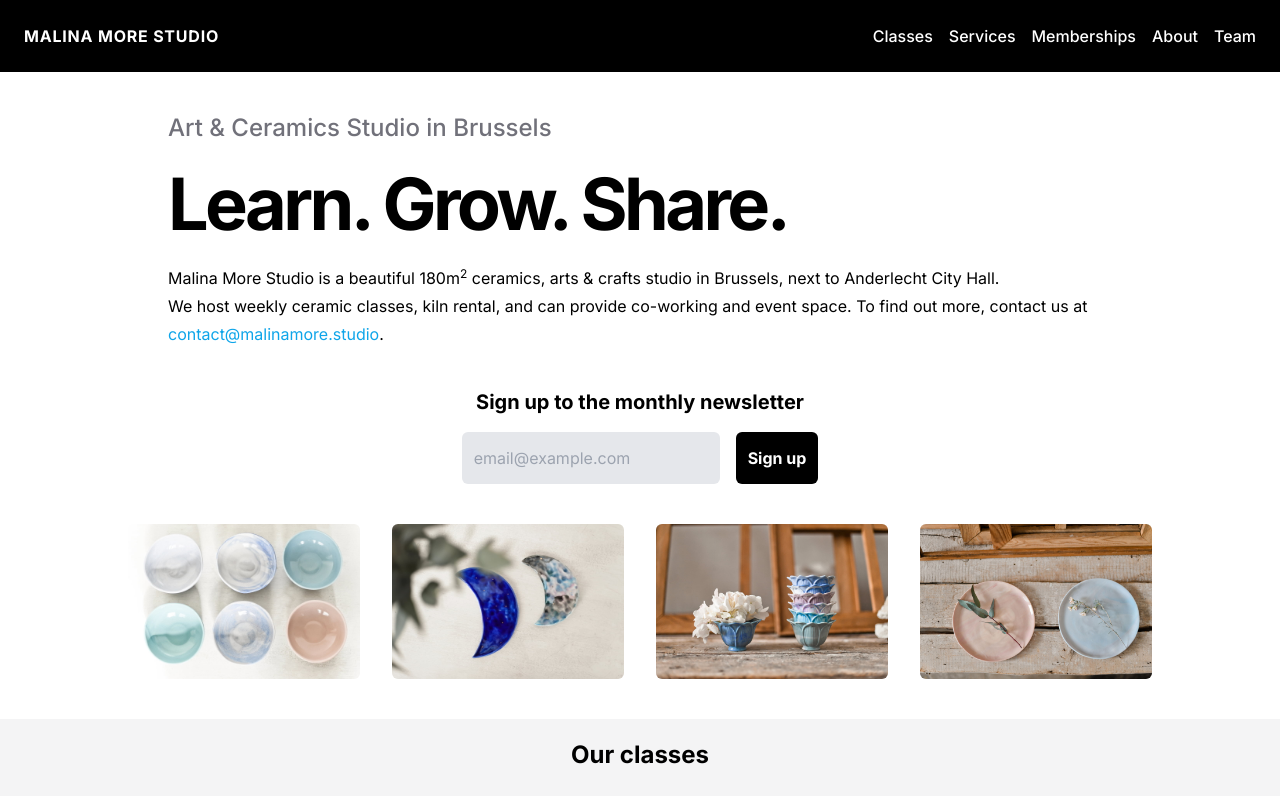
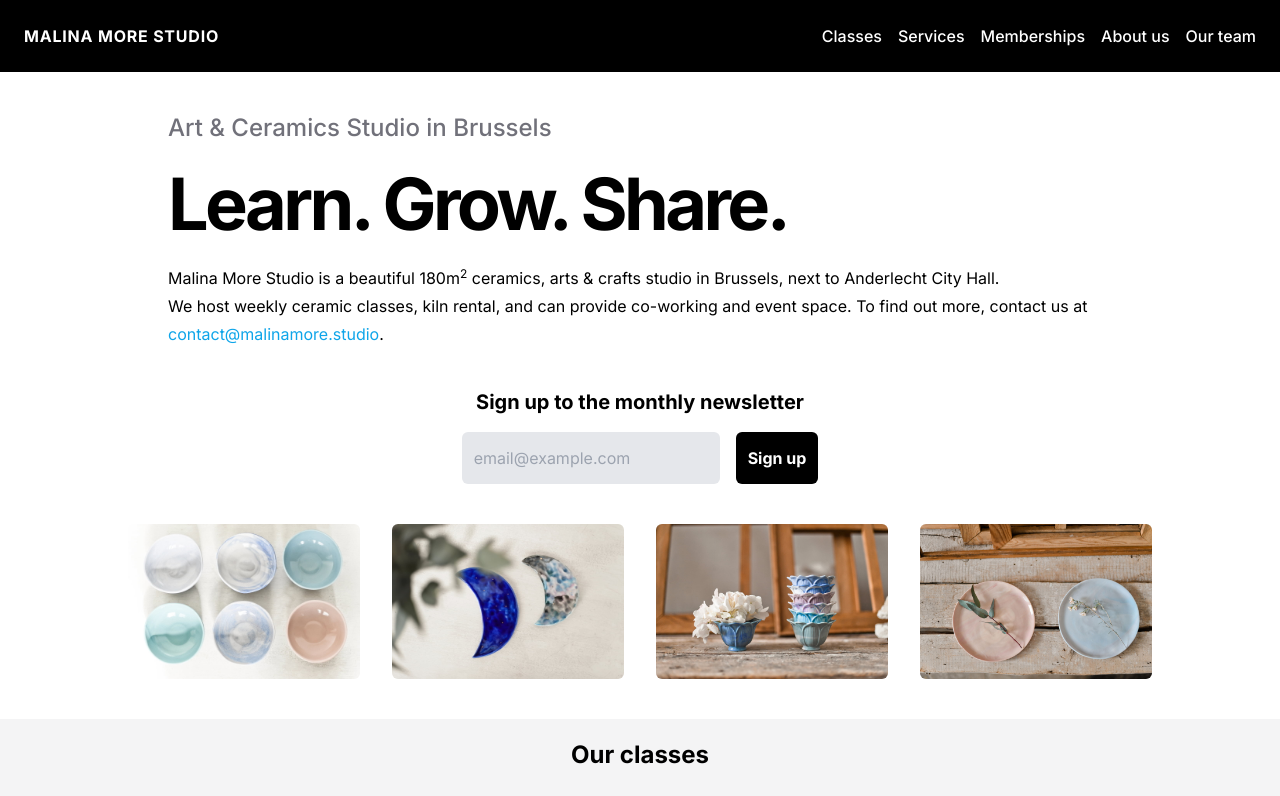
Before and after one commit to jleclanche/malinamore.studio, a Next.js app: page / in a window 1280 px wide. Shown: the top 796 px of the page. Built offline with nearby package versions, Linux system fonts and the light colour scheme.

Commit message:
Rename header links

```diff
--- a/app/Header.tsx
+++ b/app/Header.tsx
@@ -16,10 +16,10 @@ const Header = () => (
 				Memberships
 			</Link>
 			<Link className="font-medium" href="/about">
-				About
+				About us
 			</Link>
 			<Link className="font-medium" href="/about/team">
-				Team
+				Our team
 			</Link>
 		</nav>
 	</header>
```
